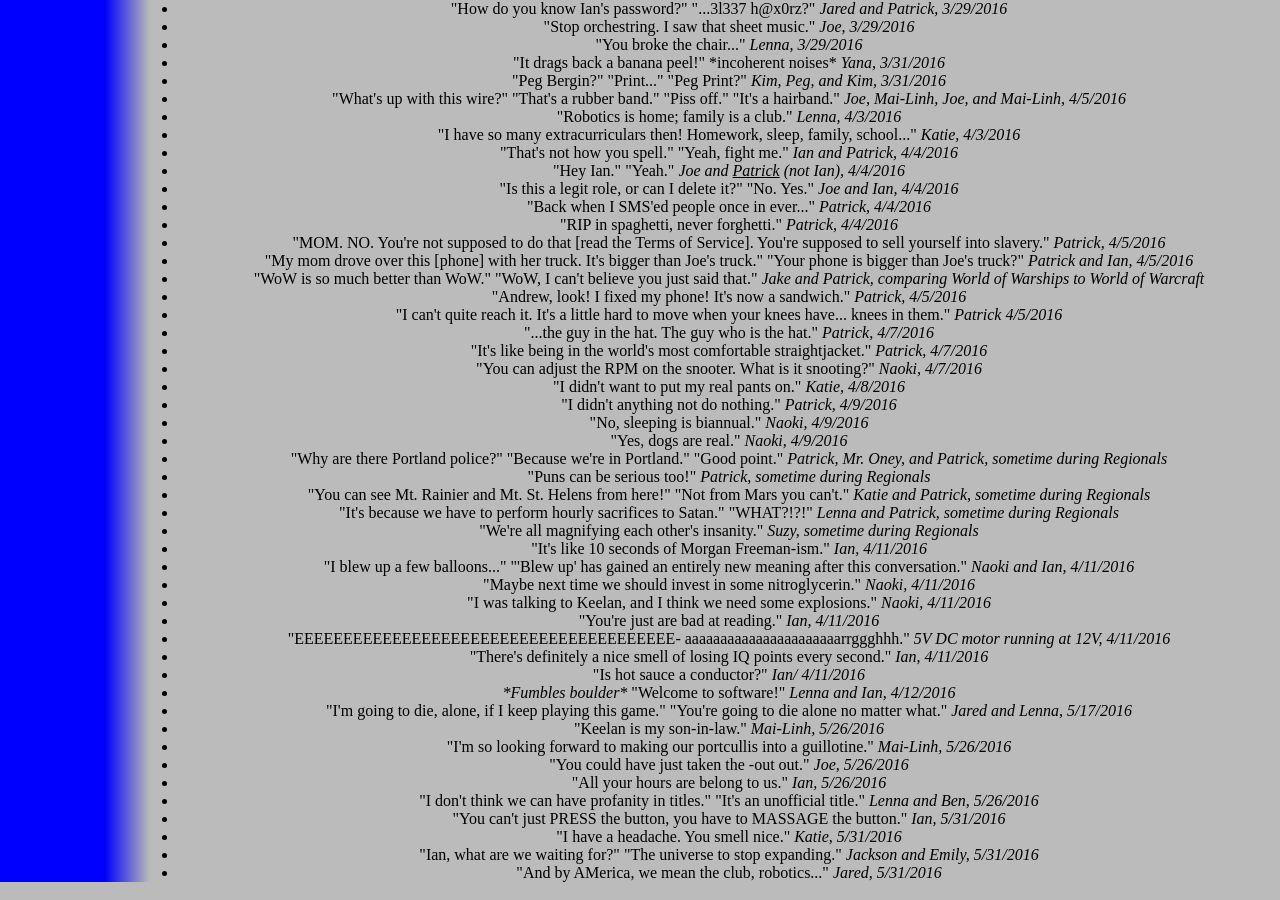
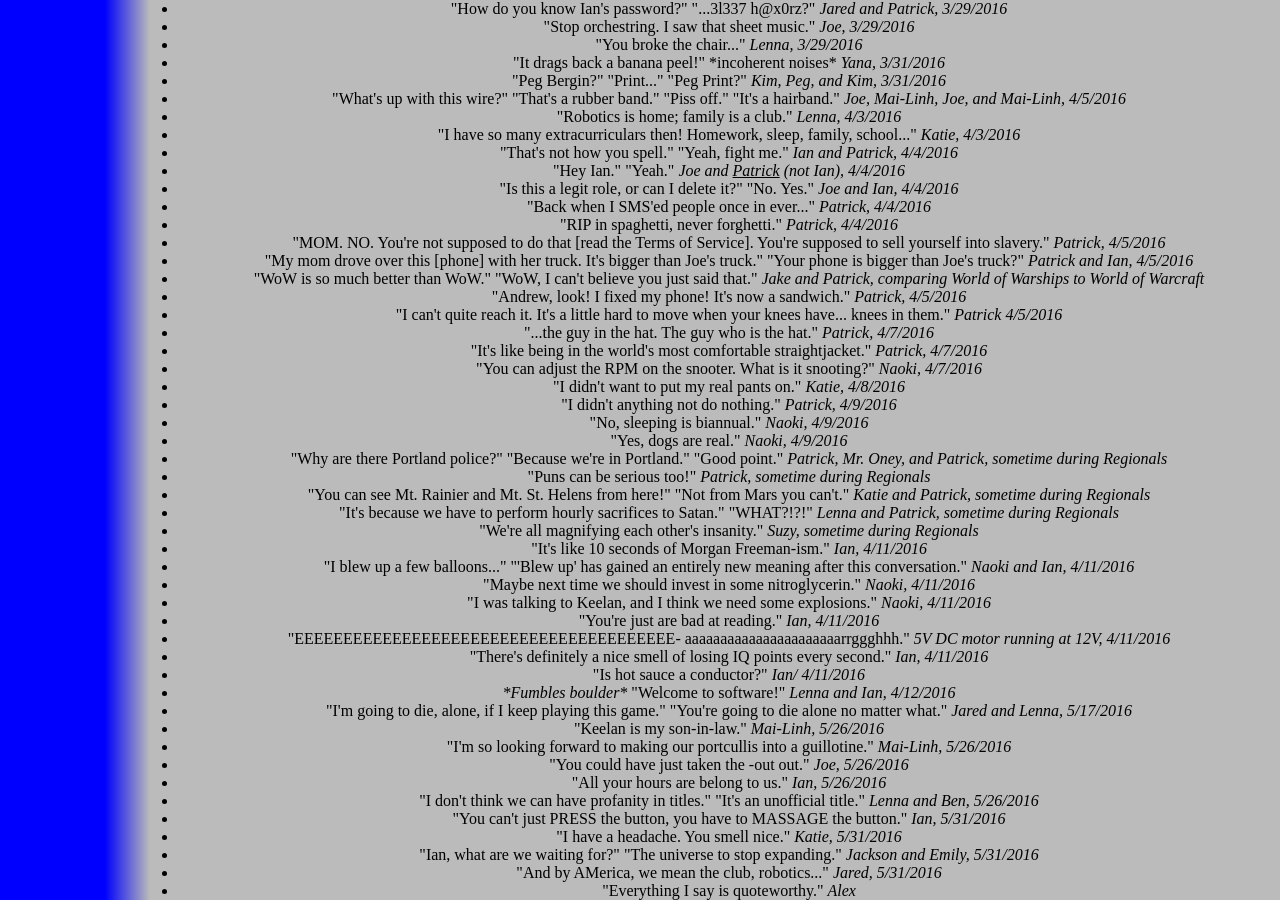
Before and after one commit to katiebugmoon/FRC4131.github.io, a Jekyll site: the page built from media/2016/quotes.html, in a window 1280 px wide and 900 px high, scrolled down 2590 px. Built offline with Jekyll 4.4.1, drawn with Linux system fonts in a browser that asks for light colours; nearby versions of some CDN libraries.

Commit message:
Update quotes.html

```diff
--- a/media/2016/quotes.html
+++ b/media/2016/quotes.html
@@ -186,4 +186,5 @@ title: Build Season 2016 Quotes
 	<li>"I have a headache. You smell nice." <i>Katie, 5/31/2016</i></li>
 	<li>"Ian, what are we waiting for?" "The universe to stop expanding." <i>Jackson and Emily, 5/31/2016</i></li>
 	<li>"And by AMerica, we mean the club, robotics..." <i>Jared, 5/31/2016</i></li>
+	<li>"Everything I say is quoteworthy." <i>Alex</i></li>
 </ul><center>
```
